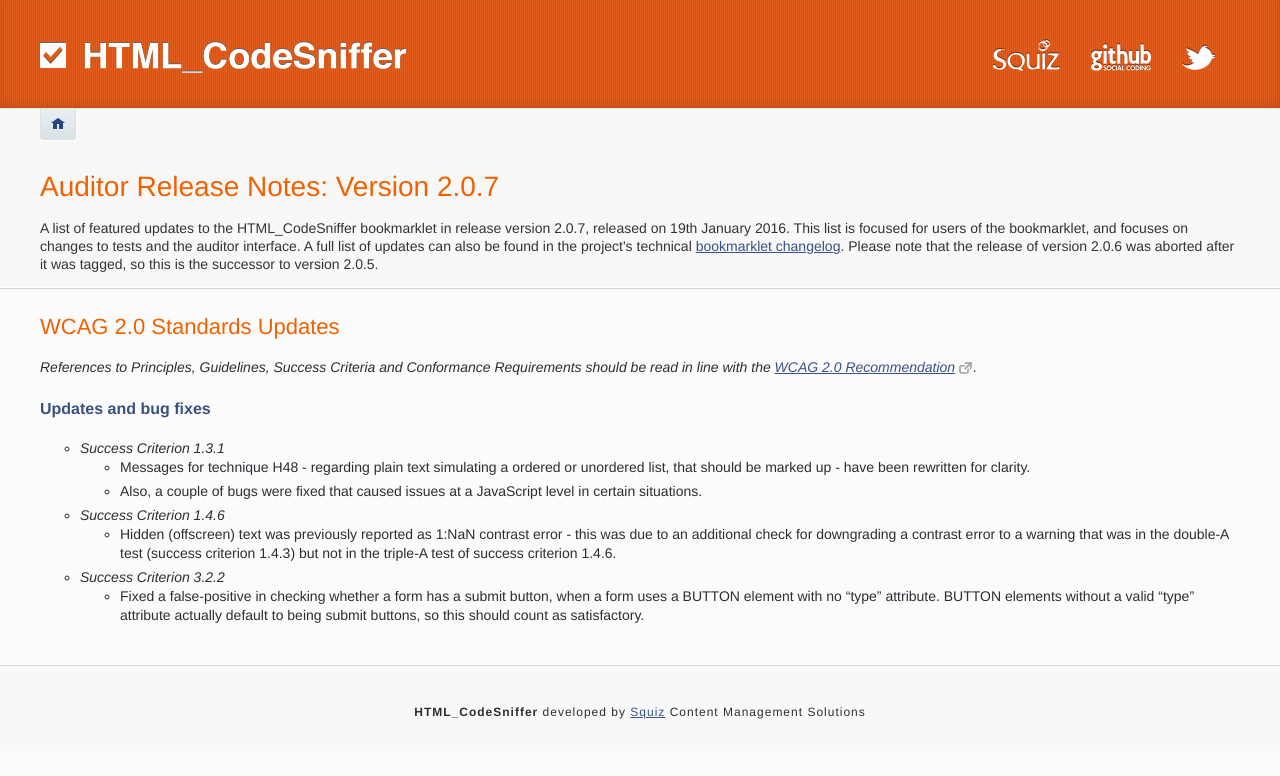
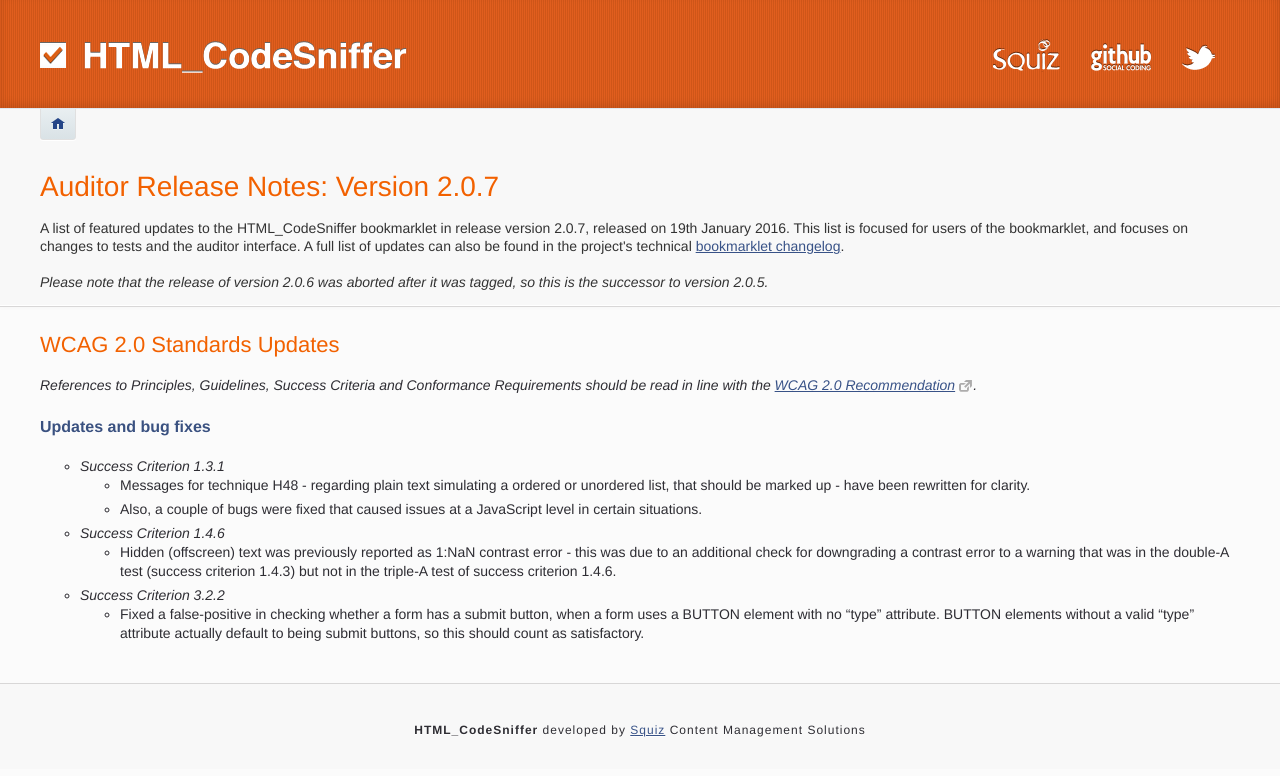
Before and after one commit to squizlabs/HTML_CodeSniffer, a Jekyll site: the page built from Patches/2016-01-19-patch_2_0_7.md, in a window 1280 px wide. Shown: the top 776 px of the page. Built offline with Jekyll 4.4.1, drawn with Linux system fonts in a browser that asks for light colours.

```diff
--- a/Patches/2016-01-19-patch_2_0_7.md
+++ b/Patches/2016-01-19-patch_2_0_7.md
@@ -3,9 +3,9 @@ title: "Auditor Release Notes: Version 2.0.7"
 layout: inside
 permalink: /Patches/2.0.7.html
 lead_content: >
-    A list of featured updates to the HTML_CodeSniffer bookmarklet in release version 2.0.7, released on 19th January 2016. This list is focused for users of the bookmarklet, and focuses on changes to tests and the auditor interface. A full list of updates can also be found in the project's technical <a href="https://github.com/squizlabs/HTML_CodeSniffer/blob/gh-pages/CHANGELOG.markdown">bookmarklet changelog</a>.
+    A list of featured updates to the HTML_CodeSniffer bookmarklet in release version 2.0.7, released on 19th January 2016. This list is focused for users of the bookmarklet, and focuses on changes to tests and the auditor interface. A full list of updates can also be found in the project's technical <a href="https://github.com/squizlabs/HTML_CodeSniffer/blob/gh-pages/CHANGELOG.markdown">bookmarklet changelog</a>.<br/><br/>
 
-    Please note that the release of version 2.0.6 was aborted after it was tagged, so this is the successor to version 2.0.5.
+    <em>Please note that the release of version 2.0.6 was aborted after it was tagged, so this is the successor to version 2.0.5.</em>
 ---
 
 ### WCAG 2.0 Standards Updates
```
